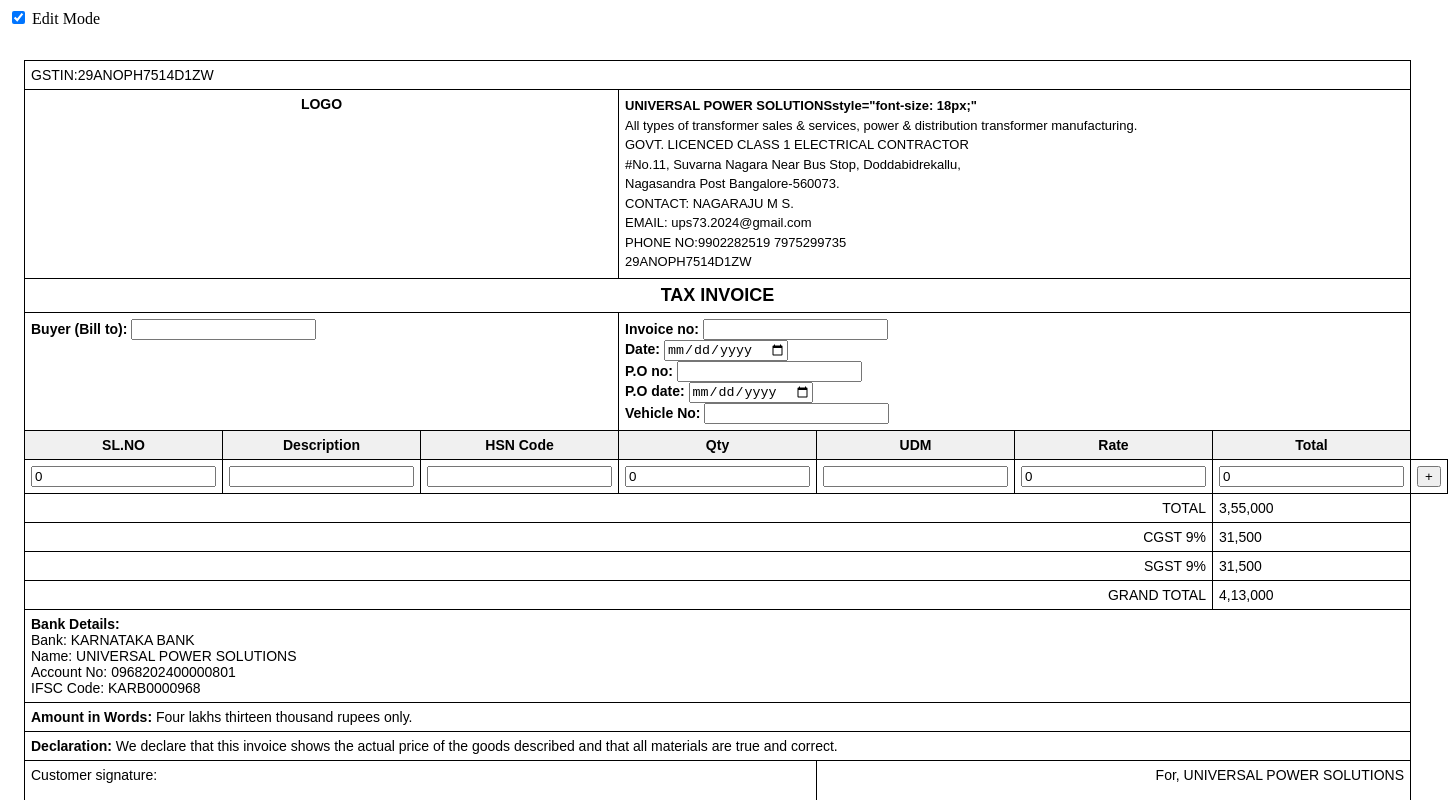
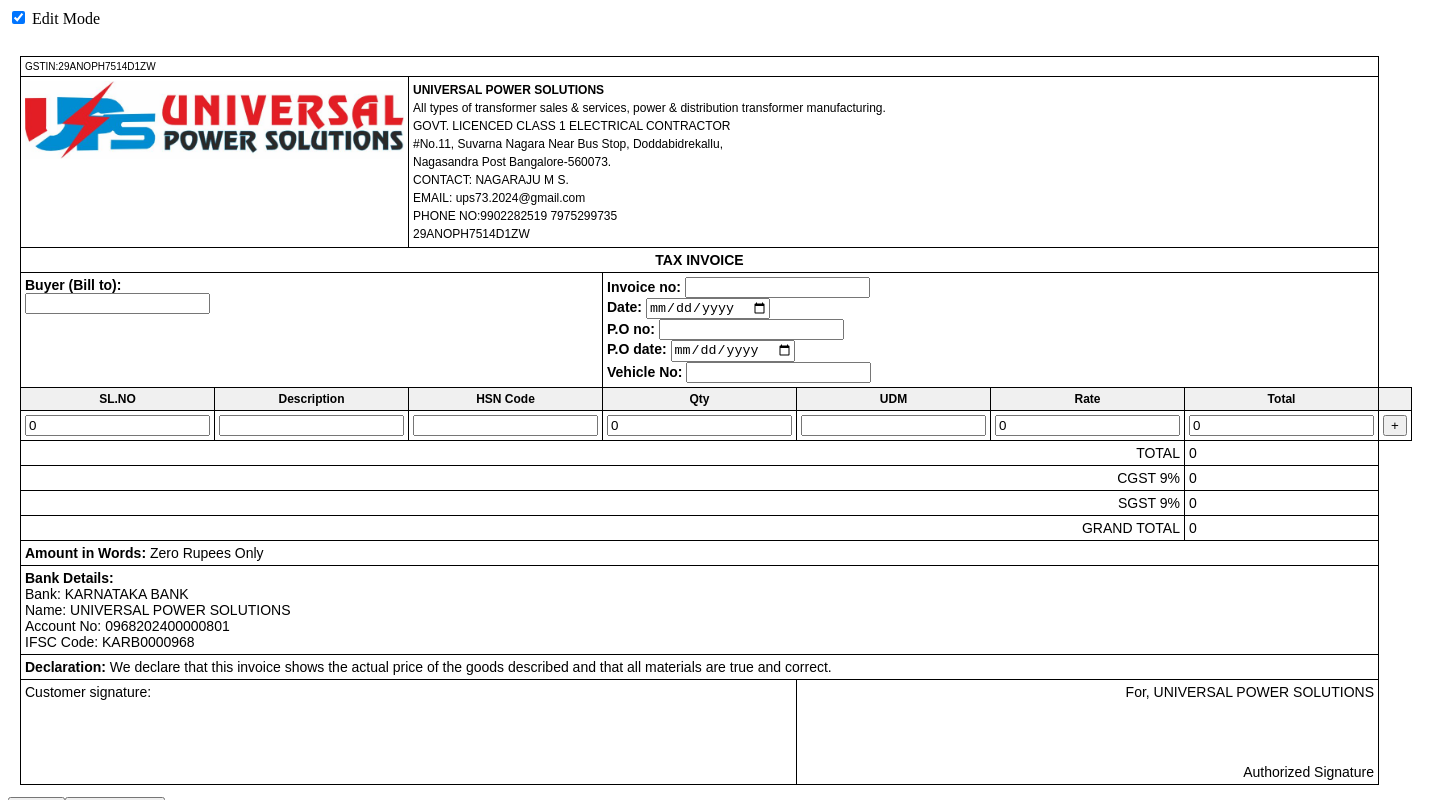
Before and after one commit to rahulmg07/biz-smart, a Next.js app: page / in a window 1280 px wide. Shown: the top 800 px of the page, 1448 px wide, since content can reach past the window. Built offline with nearby package versions, Linux system fonts and the light colour scheme.

Commit message:
added editMode to productListComponent.tsx

```diff
--- a/src/app/components/invoiceComponent.module.css
+++ b/src/app/components/invoiceComponent.module.css
@@ -1,7 +1,7 @@
 /* InvoiceComponent.module.css */
 
 .invoiceContainer {
-    padding: 16px;
+    padding: 12px;
     font-family: Arial, sans-serif;
     font-size: 14px;
     color: #000;
@@ -9,14 +9,14 @@
 
 .invoiceGST {
     text-align: left;
-    font-size: 14px;
+    font-size: 10px;
     font-weight: normal;
-    padding: 12px;
+    padding: 10px;
 }
 
 .invoiceTable {
     display: block;
-    width: 80%;
+    width: 100%;
     border-collapse: collapse;
     table-layout: fixed;
 }
@@ -24,7 +24,7 @@
 .invoiceTable td,
 .invoiceTable th {
     border: 1px solid #000;
-    padding: 6px;
+    padding: 4px;
     vertical-align: top;
 }
 
@@ -41,26 +41,33 @@
     border: 1px dashed #888;
 }
 
+.logoPlaceholder img {
+    max-width: 100%;
+    height: auto;
+    display: inline-block;
+}
+
 .companyInfo {
     text-align: left;
-    font-size: 13px;
+    font-size: 12px;
     line-height: 1.5;
 }
 
 .invoiceTitle {
     text-align: center;
-    font-size: 18px;
+    font-size: 14px;
     font-weight: bold;
-    padding: 12px;
+    padding: 10px;
 }
 
 .companyName {
-    font-size: 18px;
+    font-size: 14px;
     font-weight: bold;
 }
 
 .tableHeaderRow th {
     text-align: center;
+    font-size: 12px;
 }
 
 .colSlno {
@@ -95,7 +102,7 @@
     text-align: right;
 }
 
-@media print {
+/* @media print {
     .invoiceContainer {
         padding: 0;
         font-size: 12px;
@@ -110,4 +117,4 @@
         font-size: 16px;
         padding: 8px;
     }
-}
+} */
--- a/src/app/components/invoiceComponent.tsx
+++ b/src/app/components/invoiceComponent.tsx
@@ -3,6 +3,8 @@
 import React, { useState } from "react";
 import styles from "./invoiceComponent.module.css";
 import ProductList, { ProductDetails } from "./productListComponent";
+import { handleExportToPDF, printInvoice } from '../utils';
+import { useRef } from "react";
 
 interface InvoiceData {
     company: {
@@ -39,7 +41,7 @@
         address2: "Nagasandra Post Bangalore-560073.",
         contact: "CONTACT: NAGARAJU M S.",
         email: "EMAIL: ups73.2024@gmail.com",
-        phoneNumbers: ["PHONE NO:9902282519"," ","7975299735"],
+        phoneNumbers: ["PHONE NO:9902282519", " ", "7975299735"],
         GSTIN: "29ANOPH7514D1ZW",
     },
     taxInvoice: {
@@ -93,6 +95,9 @@
         }));
     };
 
+    const invoiceRef = useRef<HTMLDivElement>(null);
+
+
 
     return (
         <>
@@ -105,7 +110,7 @@
                 {" "}Edit Mode
             </label>
 
-            <div className={styles.invoiceContainer}>
+            <div className={styles.invoiceContainer} ref={invoiceRef}>
                 <table className={styles.invoiceTable}>
                     <thead>
                         <tr>
@@ -113,9 +118,11 @@
                         </tr>
                         <tr>
 
-                            <td colSpan={3} className={styles.logoPlaceholder}>LOGO</td>
-                            <td colSpan={4} className={styles.companyInfo}>
-                                <strong>{invoiceData.company.name}style="font-size: 18px;"</strong><br />
+                            <td colSpan={2} className={styles.logoPlaceholder}>
+                                <img src="/UPSlogo.jpg" alt="Logo" />
+                            </td>
+                            <td colSpan={5} className={styles.companyInfo}>
+                                <strong>{invoiceData.company.name}</strong><br />
                                 {invoiceData.company.description1}<br />
                                 {invoiceData.company.description2}<br />
                                 {invoiceData.company.address1}<br />
@@ -134,7 +141,7 @@
                     <tbody>
                         <tr>
                             <td colSpan={3}>
-                                <strong>Buyer (Bill to):</strong>&nbsp;
+                                <strong>Buyer (Bill to):</strong>&nbsp;<br />
                                 {isEditMode ? (
                                     <input
                                         type="text"
@@ -186,11 +193,11 @@
                                 <br />
                                 <strong>P.O date:</strong>&nbsp;
                                 {isEditMode ? (
-                                     <input type="date"
+                                    <input type="date"
                                         name="poDate"
                                         value={invoiceData.taxInvoice.poDate}
                                         onChange={(e) => handleChange(e, "taxInvoice")}
-                                     />
+                                    />
                                 ) : (
                                     <span>{invoiceData.taxInvoice.poDate || "-"}</span>
                                 )}
@@ -198,9 +205,9 @@
                                 <strong>Vehicle No:</strong>&nbsp;
                                 {isEditMode ? (
                                     <input type="text"
-                                       name="vehicleNumber"
-                                       value={invoiceData.taxInvoice.vehicleNumber}
-                                       onChange={(e) => handleChange(e, "taxInvoice")}
+                                        name="vehicleNumber"
+                                        value={invoiceData.taxInvoice.vehicleNumber}
+                                        onChange={(e) => handleChange(e, "taxInvoice")}
                                     />
                                 ) : (
                                     <span>{invoiceData.taxInvoice.vehicleNumber || "-"}</span>
@@ -208,9 +215,7 @@
                                 <br />
                             </td>
                         </tr>
-                        <ProductList data={invoiceData.productDetails} setData={updateProductDetails} />
-
-
+                        <ProductList data={invoiceData.productDetails} setData={updateProductDetails} isEditMode={isEditMode} />
                         {/* <tr className={styles.tableHeaderRow}>
                             <th className={styles.colSlno}>SL.NO</th>
                             <th className={styles.colDesc}>Description</th>
@@ -243,12 +248,6 @@
 
                         <tr>
                             <td colSpan={7}>
-                                <strong>Amount in Words:</strong> Four lakhs thirteen thousand rupees only.
-                            </td>
-                        </tr>
-
-                        <tr>
-                            <td colSpan={7}>
                                 <strong>Declaration:</strong> We declare that this invoice shows the actual price of the goods described and that all materials are true and correct.
                             </td>
                         </tr>
@@ -262,6 +261,7 @@
             </div>
 
             <button onClick={handleSubmit}>Submit</button>
+            <button onClick={() => window.print()}>Export to PDF</button>
         </>
 
     );
--- a/src/app/components/productListComponent.tsx
+++ b/src/app/components/productListComponent.tsx
@@ -1,5 +1,6 @@
 "use client";
-import React, { useEffect } from "react";
+import React, { useEffect, useMemo } from "react";
+import { numberToWords } from '../utils'
 import styles from "./invoiceComponent.module.css";
 
 export interface ProductDetails {
@@ -15,9 +16,10 @@
 interface ProductListProps {
     data: ProductDetails[];
     setData: (updatedData: ProductDetails[]) => void;
+    isEditMode: boolean;
 }
 
-export default function ProductList({ data, setData }: ProductListProps) {
+export default function ProductList({ data, setData, isEditMode }: ProductListProps) {
     const emptyRow: ProductDetails = {
         slNo: 0,
         description: "",
@@ -25,7 +27,7 @@
         quantity: 0,
         uom: "",
         price: 0,
-        total: 0
+        total: 0,
     };
 
     useEffect(() => {
@@ -45,15 +47,31 @@
 
     const handleChange = (index: number, field: keyof ProductDetails, value: string) => {
         const updatedRows = [...data];
-        const parsedValue = (field === "quantity" || field === "price" || field === "total" || field === "slNo")
+        const parsedValue =
+            field === "quantity" || field === "price" || field === "total" || field === "slNo"
                 ? Number(value) || 0
                 : value;
-        updatedRows[index] = {
-            ...updatedRows[index],
-            [field]: parsedValue
-        };
+        const updatedRow = { ...updatedRows[index], [field]: parsedValue };
+
+        // Recalculate total for row
+        if (field === "quantity" || field === "price") {
+            updatedRow.total = updatedRow.quantity * updatedRow.price;
+        }
+
+        updatedRows[index] = updatedRow;
         setData(updatedRows);
     };
+
+    // Derived calculations using useMemo
+    const totalAmount = useMemo(
+        () => data.reduce((sum, row) => sum + (row.quantity * row.price), 0),
+        [data]
+    );
+
+    const cgst = parseFloat((totalAmount * 0.09).toFixed(2));
+    const sgst = parseFloat((totalAmount * 0.09).toFixed(2));
+    const grandTotal = totalAmount + cgst + sgst;
+    const amountInWords = numberToWords(Math.round(grandTotal));
 
     return (
         <>
@@ -65,82 +83,110 @@
                 <th className={styles.colUdm}>UDM</th>
                 <th className={styles.colRate}>Rate</th>
                 <th className={styles.colTotal}>Total</th>
+                <th></th>
             </tr>
+
             {data.map((row, index) => (
-                <tr key={index}>
+                <tr key={index}
+                    className={styles.tableHeaderRow}>
                     <td>
+                        {isEditMode ? (
                         <input
                             type="number"
                             value={row.slNo}
                             onChange={(e) => handleChange(index, "slNo", e.target.value)}
                         />
+                        ) : (
+                            <span>{row.slNo || "-"}</span>
+                        )}
                     </td>
                     <td>
+                        {isEditMode ? (
                         <input
                             type="text"
                             value={row.description}
                             onChange={(e) => handleChange(index, "description", e.target.value)}
                         />
+                        ) : (
+                            <span>{row.description || "-"}</span>
+                        )}
                     </td>
                     <td>
+                        {isEditMode ? (
                         <input
                             type="text"
                             value={row.hsnCode}
                             onChange={(e) => handleChange(index, "hsnCode", e.target.value)}
                         />
+                        ) : (
+                            <span>{row.hsnCode || "-"}</span>
+                        )}
                     </td>
                     <td>
+                        {isEditMode ? (
                         <input
                             type="number"
                             value={row.quantity}
                             onChange={(e) => handleChange(index, "quantity", e.target.value)}
                         />
+                        ) : (
+                            <span>{row.quantity || "-"}</span>
+                        )}
                     </td>
                     <td>
+                        {isEditMode ? (
                             <input
                                 type="text"
                                 value={row.uom}
                                 onChange={(e) => handleChange(index, "uom", e.target.value)}
                             />
+                        ) : (
+                            <span>{row.uom || "-"}</span>
+                        )}
                     </td>
                     <td>
+                        {isEditMode ? (
                         <input
                             type="number"
                             value={row.price}
                             onChange={(e) => handleChange(index, "price", e.target.value)}
                         />
+                        ) : (
+                            <span>{row.price || "-"}</span>
+                        )}
                     </td>
                     <td>
-                        <input
-                            type="number"
-                            value={row.total}
-                            onChange={(e) => handleChange(index, "total", e.target.value)}
-                        />
+                        {isEditMode ? (
+                        <input type="number" value={row.total} readOnly />
+                        ) : (
+                            <span>{row.total || "-"}</span>
+                        )}
                     </td>
                     <td>
                         <button onClick={handleAddRow}>+</button>
-                        {data.length > 1 && (
-                            <button onClick={() => handleRemoveRow(index)}>-</button>
-                        )}
+                        {data.length > 1 && <button onClick={() => handleRemoveRow(index)}>-</button>}
                     </td>
                 </tr>
             ))}
 
             <tr>
                 <td colSpan={6} className={styles.rightAlign}>TOTAL</td>
-                <td>3,55,000</td>
+                <td>{totalAmount.toLocaleString("en-IN")}</td>
             </tr>
             <tr>
                 <td colSpan={6} className={styles.rightAlign}>CGST 9%</td>
-                <td>31,500</td>
+                <td>{cgst.toLocaleString("en-IN")}</td>
             </tr>
             <tr>
                 <td colSpan={6} className={styles.rightAlign}>SGST 9%</td>
-                <td>31,500</td>
+                <td>{sgst.toLocaleString("en-IN")}</td>
             </tr>
             <tr>
                 <td colSpan={6} className={styles.rightAlign}>GRAND TOTAL</td>
-                <td>4,13,000</td>
+                <td>{grandTotal.toLocaleString("en-IN")}</td>
+            </tr>
+            <tr>
+                <td colSpan={7}><strong>Amount in Words: </strong>{amountInWords}</td>
             </tr>
         </>
     );
--- /dev/null
+++ b/src/app/utils.ts
@@ -0,0 +1,92 @@
+import jsPDF from "jspdf";
+import html2canvas from "html2canvas";
+
+// Utility: Convert number to words (Indian currency format)
+export function numberToWords(n: number): string {
+    const a = [
+        "", "One", "Two", "Three", "Four", "Five", "Six", "Seven", "Eight", "Nine",
+        "Ten", "Eleven", "Twelve", "Thirteen", "Fourteen", "Fifteen", "Sixteen",
+        "Seventeen", "Eighteen", "Nineteen",
+    ];
+    const b = ["", "", "Twenty", "Thirty", "Forty", "Fifty", "Sixty", "Seventy", "Eighty", "Ninety"];
+
+    const numToWords = (num: number): string => {
+        if ((num = Math.floor(num)) === 0) return "Zero";
+        let str = "";
+
+        const crore = Math.floor(num / 10000000);
+        num %= 10000000;
+        if (crore) str += numToWords(crore) + " Crore ";
+
+        const lakh = Math.floor(num / 100000);
+        num %= 100000;
+        if (lakh) str += numToWords(lakh) + " Lakh ";
+
+        const thousand = Math.floor(num / 1000);
+        num %= 1000;
+        if (thousand) str += numToWords(thousand) + " Thousand ";
+
+        const hundred = Math.floor(num / 100);
+        num %= 100;
+        if (hundred) str += numToWords(hundred) + " Hundred ";
+
+        if (num > 0) {
+            if (str !== "") str += "and ";
+            str += num < 20 ? a[num] : b[Math.floor(num / 10)] + (num % 10 ? " " + a[num % 10] : "");
+        }
+
+        return str.trim();
+    };
+
+    return numToWords(n) + " Rupees Only";
+}
+
+
+export const handleExportToPDF = async (element: HTMLDivElement | null) => {
+    if (!element) return;
+
+    const canvas = await html2canvas(element, {
+        scale: 2,
+        useCORS: true,
+    });
+
+    const imgData = canvas.toDataURL("image/png");
+    const pdf = new jsPDF("p", "mm", "a4");
+
+    const imgProps = pdf.getImageProperties(imgData);
+    const pdfWidth = pdf.internal.pageSize.getWidth();
+    const pdfHeight = (imgProps.height * pdfWidth) / imgProps.width;
+
+    pdf.addImage(imgData, "PNG", 0, 0, pdfWidth, pdfHeight);
+    pdf.save("invoice.pdf");
+};
+
+export const printInvoice = (element: HTMLDivElement | null) => {
+    if (!element) return;
+
+    const printWindow = window.open("", "_blank");
+    if (!printWindow) return;
+
+    printWindow.document.write(`
+      <html>
+        <head>
+          <title>Invoice PDF</title>
+          <style>
+            ${document.querySelector("style")?.innerHTML || ""}
+          </style>
+        </head>
+        <body>
+          ${element.outerHTML}
+        </body>
+      </html>
+    `);
+
+    printWindow.document.close();
+    printWindow.focus();
+
+    // Wait for content to load before printing
+    printWindow.onload = () => {
+        printWindow.print();
+        printWindow.close();
+    };
+};
```
Also changed, not shown: package.json (+6 -4 lines), src/app/globals.css (+38 -0 lines), public/UPSlogo.jpg (added), 1 other file (tests, documents, lock files or other folders). Lines whose indentation alone changed are shown as unchanged.
